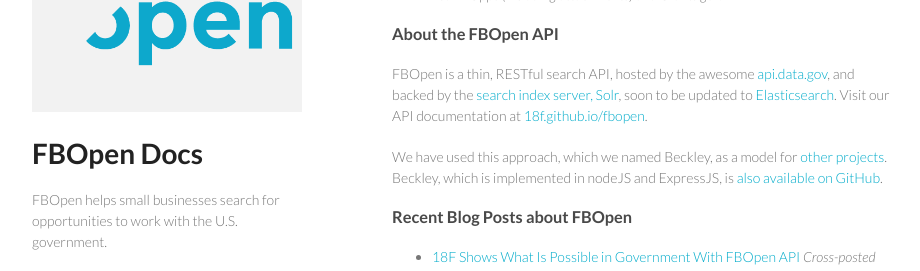
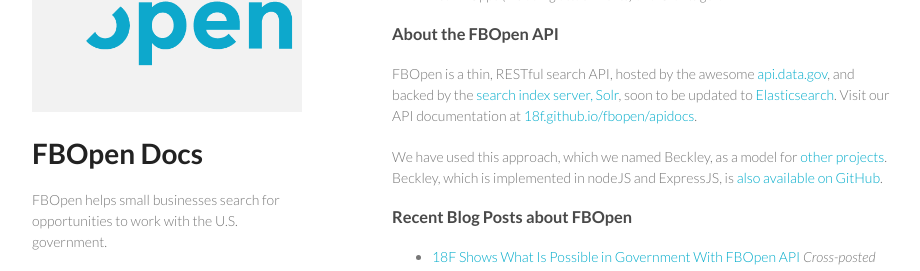
Before and after one commit to 18F/fbopen, a Jekyll site: the page built from index.md, in a window 1280 px wide. Shown: the part 216-487 px from the top of the page, without its empty margins (178-1098 px from the left). Built offline with Jekyll 4.4.1, drawn with Linux system fonts in a browser that asks for light colours; nearby versions of some CDN libraries.

Commit message:
Fixed second API documentation link

```diff
--- a/index.md
+++ b/index.md
@@ -13,7 +13,7 @@
 
 ### About the FBOpen API
 
-FBOpen is a thin, RESTful search API, hosted by the awesome [api.data.gov](https://api.data.gov), and backed by the [search index server, Solr](hnttp://lucene.apache.org/solr/), soon to be updated to [Elasticsearch](https://www.elasticsearch.org). Visit our API documentation at [18f.github.io/fbopen](https://18f.github.io/fbopen/).
+FBOpen is a thin, RESTful search API, hosted by the awesome [api.data.gov](https://api.data.gov), and backed by the [search index server, Solr](hnttp://lucene.apache.org/solr/), soon to be updated to [Elasticsearch](https://www.elasticsearch.org). Visit our API documentation at [18f.github.io/fbopen/apidocs]({{ site.baseurl }}/apidocs).
 
 We have used this approach, which we named Beckley, as a model for [other projects](http://18fblog.tumblr.com/post/85232393363/a-few-notes-on-notalone-gov). Beckley, which is implemented in nodeJS and ExpressJS, is [also available on GitHub](https://github.com/18f/beckley).
 
```
